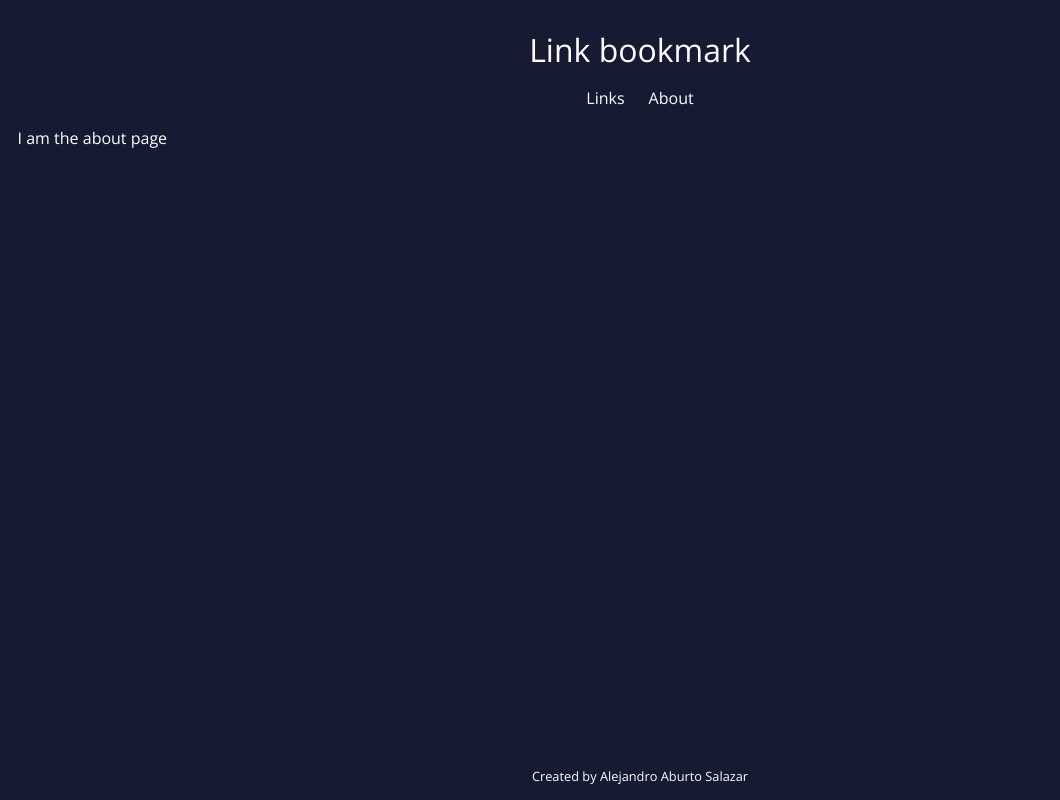
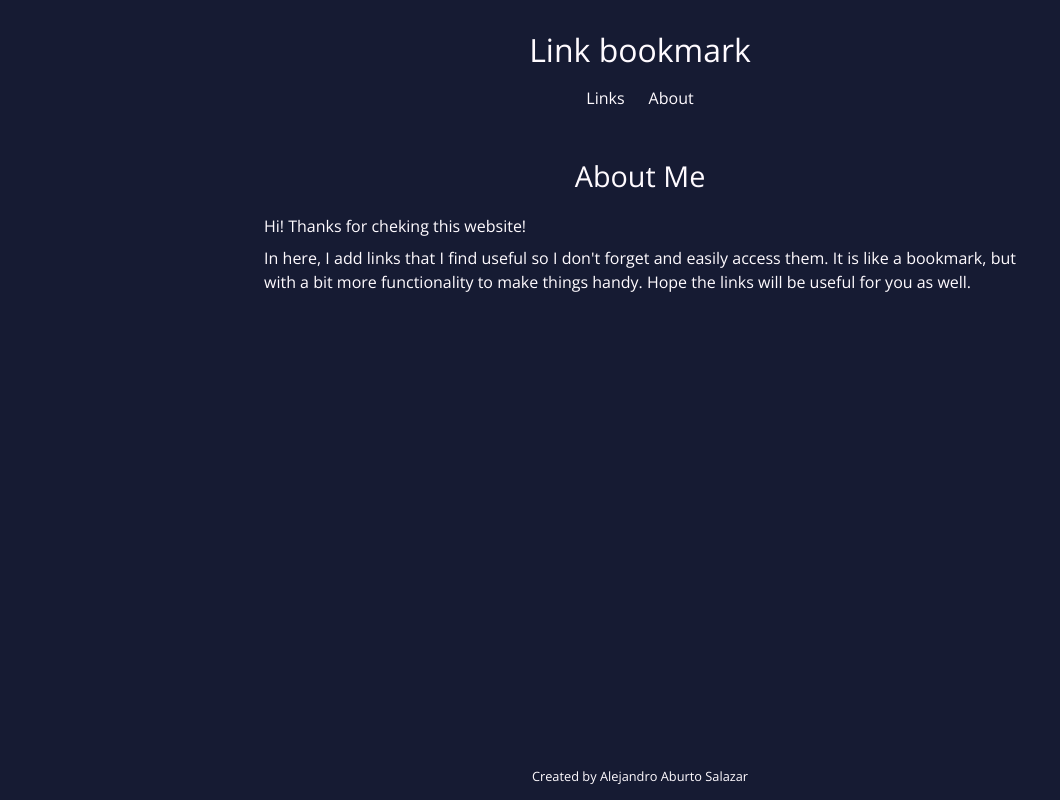
Before and after one commit to aburto22/bookmark, a SvelteKit app: page /about in a window 1280 px wide. Shown: the whole page, without its empty margins (0-1060 px from the left). Built offline with nearby package versions, Linux system fonts and the light colour scheme.

Commit message:
added initial fetch links

```diff
--- a/package.json
+++ b/package.json
@@ -21,6 +21,7 @@
 		"eslint-plugin-svelte3": "^4.0.0",
 		"prettier": "^2.6.2",
 		"prettier-plugin-svelte": "^2.7.0",
+		"prisma": "^4.3.1",
 		"sass": "^1.55.0",
 		"svelte": "^3.46.0",
 		"svelte-check": "^2.7.1",
@@ -31,6 +32,7 @@
 	},
 	"type": "module",
 	"dependencies": {
-		"@fontsource/open-sans": "^4.5.11"
+		"@fontsource/open-sans": "^4.5.11",
+		"@prisma/client": "^4.3.1"
 	}
 }
--- /dev/null
+++ b/src/db/index.ts
@@ -0,0 +1,5 @@
+import { PrismaClient } from '@prisma/client';
+
+const db = new PrismaClient();
+
+export default db;
--- a/src/routes/+page.svelte
+++ b/src/routes/+page.svelte
@@ -1,2 +1,21 @@
-<h1>title yeah!</h1>
-I am the main
+<script lang="ts">
+	import type { PageData } from './$types';
+
+	export let data: PageData;
+	const { links } = data;
+</script>
+
+<section>
+	<h1>There are my link</h1>
+	<ul>
+		{#each links as link}
+			<li>{link.name}</li>
+		{/each}
+	</ul>
+</section>
+
+<style>
+	section {
+		padding: 1rem;
+	}
+</style>
--- a/src/routes/about/+page.svelte
+++ b/src/routes/about/+page.svelte
@@ -1 +1,29 @@
-<h1>I am the about page</h1>
+<section>
+	<h1>About Me</h1>
+	<p>Hi! Thanks for cheking this website!</p>
+	<p>
+		In here, I add links that I find useful so I don't forget and easily access them. It is like a
+		bookmark, but with a bit more functionality to make things handy. Hope the links will be useful
+		for you as well.
+	</p>
+</section>
+
+<style>
+	section {
+		padding: 1rem;
+		max-width: 50rem;
+		margin: 0 auto;
+	}
+
+	h1 {
+		font-size: 1.8rem;
+		margin: 1rem 0 1.5rem;
+		text-align: center;
+	}
+
+	p {
+		line-height: 1.5rem;
+		margin: 0.5rem;
+		text-align: justify;
+	}
+</style>
--- a/svelte.config.js
+++ b/svelte.config.js
@@ -9,7 +9,9 @@ const config = {
 
 	kit: {
 		adapter: adapter(),
-		alias: {}
+		alias: {
+			$db: './src/db'
+		}
 	}
 };
 
```
Also changed, not shown: src/routes/+page.server.ts (added, +10 -0 lines), 2 other files (tests, documents, lock files or other folders).
